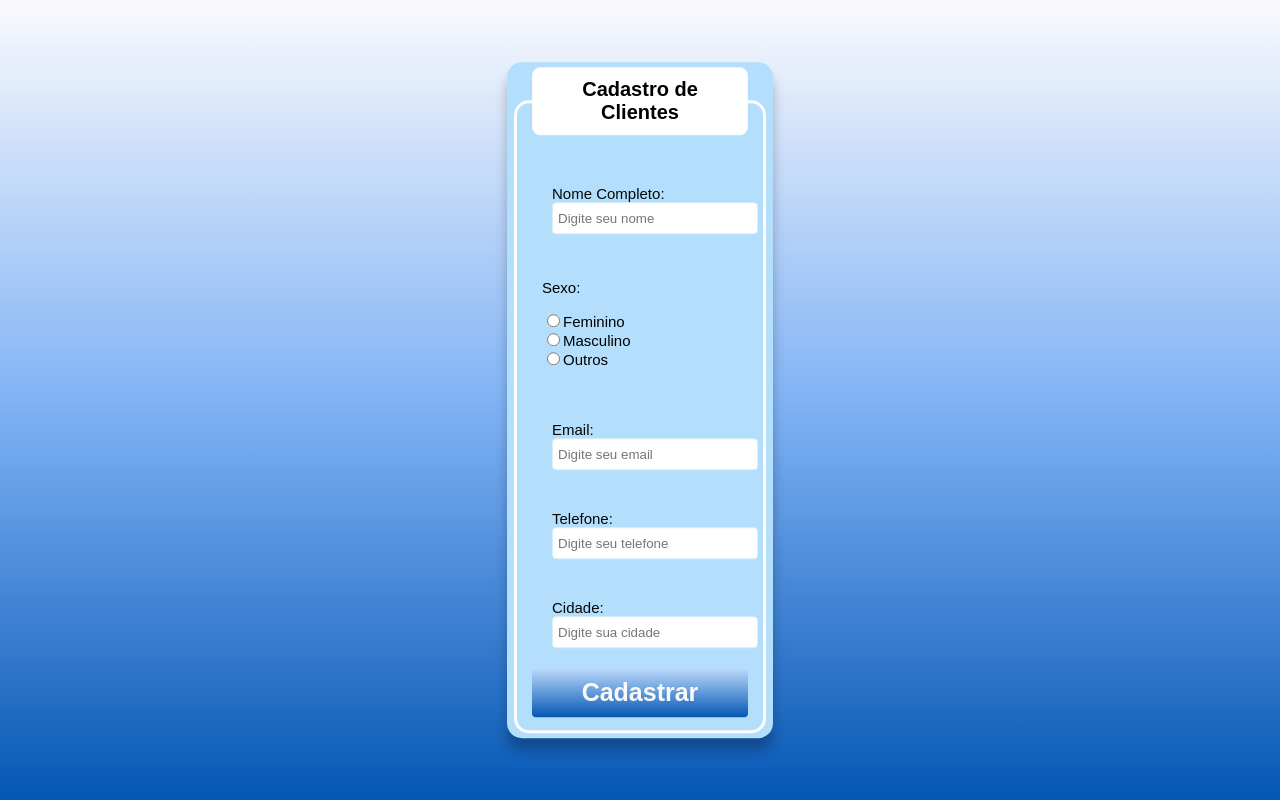
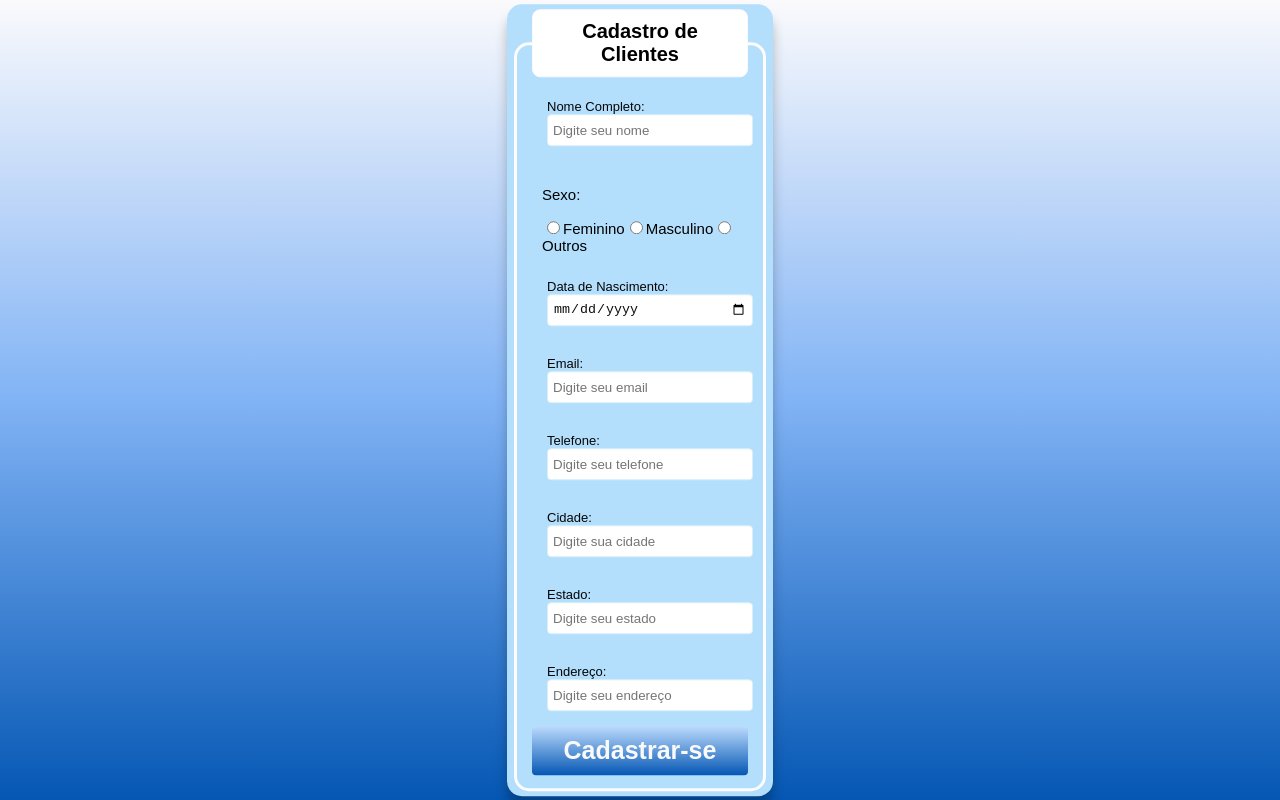
Before and after one commit to LaisBrito26/cadastro-cliente-front-end, a React (Create React App) app: page / in a window 1280 px wide. Built offline with nearby package versions, Linux system fonts and the light colour scheme.

Commit message:
Implementando tela de cadastro

```diff
--- a/src/App.css
+++ b/src/App.css
@@ -5,7 +5,7 @@ body {
   margin: 0;
 }
 
-.Titulo{
+.Titulo {
   align-items: center;
   font-family: Arial, Helvetica, sans-serif;
 }
--- a/src/features/CadastroCliente/CadastroCliente.css
+++ b/src/features/CadastroCliente/CadastroCliente.css
@@ -11,11 +11,11 @@
 .linha-formulario {
   display: flex;
   flex-direction: column;
-  padding: 20px;
+  padding: 15px;
   color: rgb(5, 5, 5);
   text-align: left;
   width: 90%;
-  font-size: 15px;
+  font-size: 13px;
 }
 
 .linha-formulario > input {
@@ -66,7 +66,6 @@
   text-align: center;
   color: black;
   border-radius: 15px;
-
 }
 
 .cabecalho {
@@ -77,7 +76,7 @@
   border-radius: 8px;
 }
 
-.sexo{
+.sexo {
   text-align: left;
   position: relative;
   font-size: 15px;
--- a/src/features/CadastroCliente/CadastroCliente.jsx
+++ b/src/features/CadastroCliente/CadastroCliente.jsx
@@ -6,9 +6,12 @@ const CadastroCliente = () => {
   const [form, setForm] = useState({
     nome: "",
     genero: "",
+    data_nascimento: "",
     email: "",
     telefone: "",
     cidade: "",
+    estado: "",
+    endereco: ""
   });
 
   // Atualiza valores do formulário
@@ -16,54 +19,184 @@ const CadastroCliente = () => {
     setForm({ ...form, [e.target.name]: e.target.value });
   };
 
-  // Salva cliente na lista
+  // Validação de todos os campos obrigatórios
+  const validaPreenchimento = () => {
+    const camposObrigatorios = [
+      "nome",
+      "genero",
+      "data_nascimento",
+      "email",
+      "telefone",
+      "cidade",
+      "estado",
+      "endereco"
+    ];
+
+    for (let campo of camposObrigatorios) {
+      if (!form[campo] || form[campo].trim() === "") {
+        alert(`Preencha o campo obrigatório: ${campo}`);
+        return false;
+      }
+    }
+
+    return true;
+  };
+
+  // Salva cliente se a validação passar
   const handleSubmit = (e) => {
     e.preventDefault();
+    if (!validaPreenchimento()) return;
+
     setClientes([...clientes, form]); // adiciona novo cliente
-    setForm({ nome: "", genero: "", email: "", telefone: "", cidade: "" }); // limpa o form
+    alert("Cliente cadastrado com sucesso!");
+
+    // limpa o form
+    setForm({
+      nome: "",
+      genero: "",
+      data_nascimento: "",
+      email: "",
+      telefone: "",
+      cidade: "",
+      estado: "",
+      endereco: ""
+    });
   };
 
   return (
-    <>
-      <form className="form-cadastro-cliente">
+    <form className="form-cadastro-cliente" onSubmit={handleSubmit}>
       <fieldset className="linha-formulario-titulo">
         <legend className="cabecalho">
           <b>Cadastro de Clientes</b>
         </legend>
-          <br></br>
+
         <div className="linha-formulario">
-            <label for="nome">Nome Completo: </label>
-            <input type="text" name="nome" id="nome" class="inputUser" placeholder="Digite seu nome" required></input>
+          <label htmlFor="nome">Nome Completo: </label>
+          <input
+            type="text"
+            name="nome"
+            id="nome"
+            className="inputUser"
+            placeholder="Digite seu nome"
+            value={form.nome}
+            onChange={handleChange}
+          />
         </div>
 
         <div className="sexo">
           <p>Sexo:</p>
-            <input type="radio" id="feminino" name="genero" class="inputUser" value="feminino" required/>
-            <label for="feminino">Feminino</label>
-            <br></br>
-            <input type="radio" id="masculino" name="genero" value="masculino" required/>
-            <label for="masculino">Masculino</label>
-            <br></br>
-            <input type="radio" id="outros" name="genero" value="outros" required/>
-            <label for="outros">Outros</label>
+          <input
+            type="radio"
+            id="feminino"
+            name="genero"
+            value="feminino"
+            checked={form.genero === "feminino"}
+            onChange={handleChange}
+          />
+          <label htmlFor="feminino">Feminino</label>
+
+          <input
+            type="radio"
+            id="masculino"
+            name="genero"
+            value="masculino"
+            checked={form.genero === "masculino"}
+            onChange={handleChange}
+          />
+          <label htmlFor="masculino">Masculino</label>
+
+          <input
+            type="radio"
+            id="outros"
+            name="genero"
+            value="outros"
+            checked={form.genero === "outros"}
+            onChange={handleChange}
+          />
+          <label htmlFor="outros">Outros</label>
         </div>
-          <br></br>
+
         <div className="linha-formulario">
-            <label for="email">Email: </label>
-            <input type="email" name="email" id="email" class="inputUser" placeholder="Digite seu email"></input>
+          <label htmlFor="data_nascimento">Data de Nascimento:</label>
+          <input
+            type="date"
+            name="data_nascimento"
+            id="data_nascimento"
+            value={form.data_nascimento}
+            onChange={handleChange}
+          />
         </div>
+
         <div className="linha-formulario">
-            <label for="telefone">Telefone: </label>
-            <input type="tel" name="telefone" id="telefone" class="inputUser" placeholder="Digite seu telefone"></input>
+          <label htmlFor="email">Email: </label>
+          <input
+            type="email"
+            name="email"
+            id="email"
+            className="inputUser"
+            placeholder="Digite seu email"
+            value={form.email}
+            onChange={handleChange}
+          />
         </div>
+
         <div className="linha-formulario">
-            <label for="cidade">Cidade: </label>
-            <input type="cidade" name="cidade" id="cidade" class="inputUser" placeholder="Digite sua cidade"></input>
+          <label htmlFor="telefone">Telefone: </label>
+          <input
+            type="tel"
+            name="telefone"
+            id="telefone"
+            className="inputUser"
+            placeholder="Digite seu telefone"
+            value={form.telefone}
+            onChange={handleChange}
+          />
         </div>
-          <button type="submit" name="submit" className="botao-confirmar"><b>Cadastrar</b></button>
+
+        <div className="linha-formulario">
+          <label htmlFor="cidade">Cidade: </label>
+          <input
+            type="text"
+            name="cidade"
+            id="cidade"
+            className="inputUser"
+            placeholder="Digite sua cidade"
+            value={form.cidade}
+            onChange={handleChange}
+          />
+        </div>
+
+        <div className="linha-formulario">
+          <label htmlFor="estado">Estado: </label>
+          <input
+            type="text"
+            name="estado"
+            id="estado"
+            className="inputUser"
+            placeholder="Digite seu estado"
+            value={form.estado}
+            onChange={handleChange}
+          />
+        </div>
+
+        <div className="linha-formulario">
+          <label htmlFor="endereco">Endereço:</label>
+          <input
+            type="text"
+            name="endereco"
+            id="endereco"
+            className="inputUser"
+            placeholder="Digite seu endereço"
+            value={form.endereco}
+            onChange={handleChange}
+          />
+        </div>
+
+        <button type="submit" className="botao-confirmar">
+          <b>Cadastrar-se</b>
+        </button>
       </fieldset>
     </form>
-    </>
   );
 };
 
```
Also changed, not shown: src/components/P.jsx (deleted, +0 -16 lines), src/components/RespostaEhMaior.jsx (deleted, +0 -7 lines), src/components/RespostaEhMenor.jsx (deleted, +0 -7 lines), src/pages/ListaClientes.jsx (added, +27 -0 lines), src/App.js (line endings or trailing spaces). Lines whose indentation alone changed are shown as unchanged.
